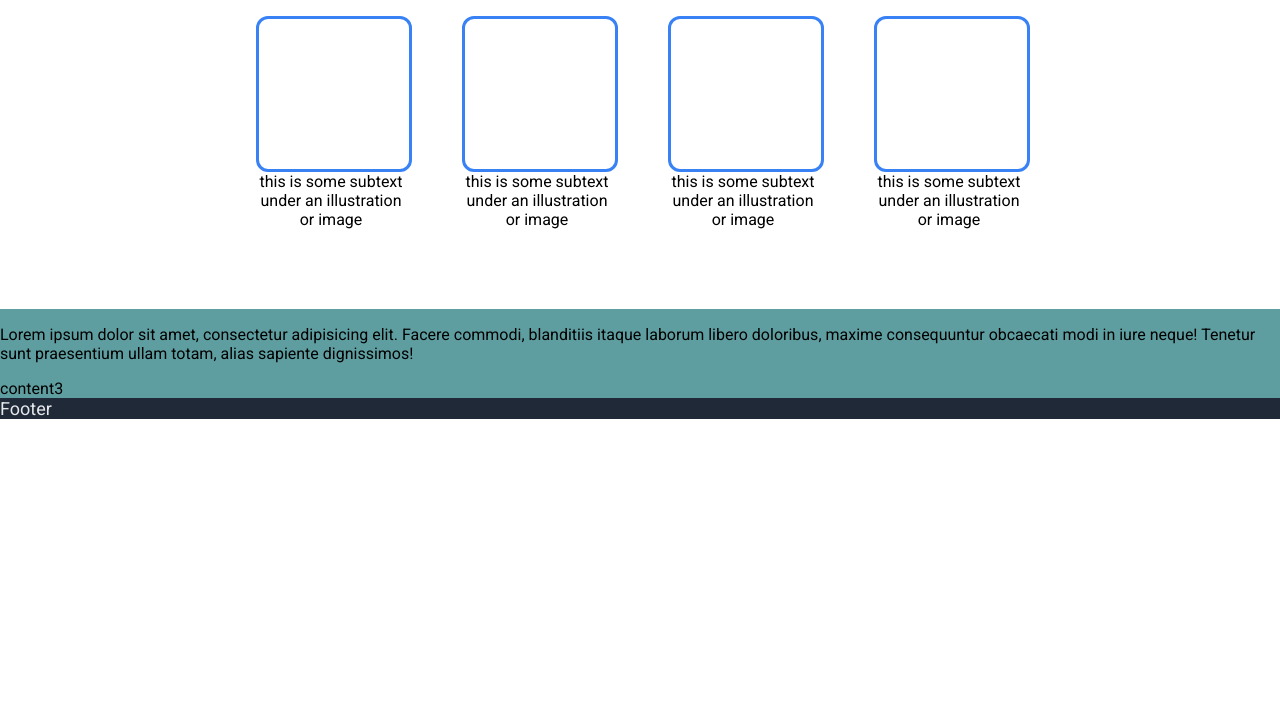
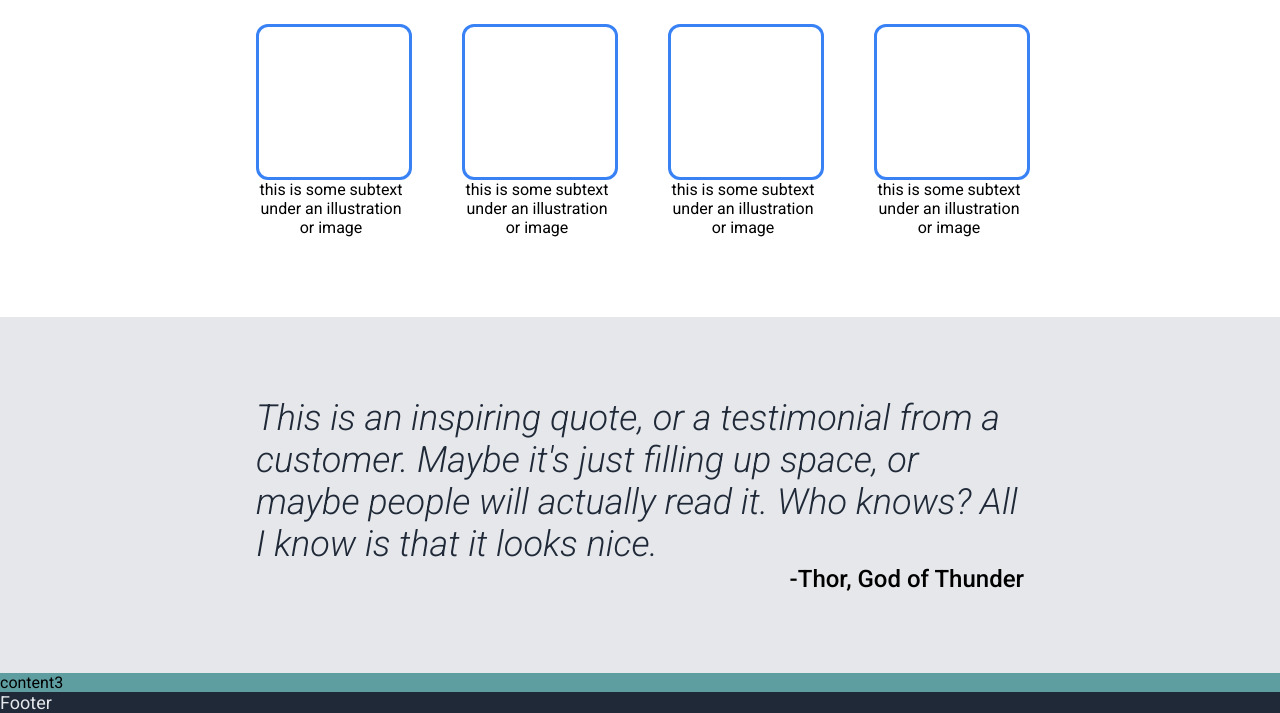
Before and after one commit to nomadevloper/landing-page, a plain HTML site: page index.html in a window 1280 px wide. Shown: the part 545-1258 px from the top of the page. Before the commit the page ends 964 px from the top, so only its background shows below. Drawn offline with Linux system fonts and the light colour scheme.

Commit message:
Make content-2

```diff
--- a/app.css
+++ b/app.css
@@ -1,4 +1,5 @@
-@import url('https://fonts.googleapis.com/css2?family=Roboto:wght@100;300;400;500;700;900&display=swap');
+@import url('https://fonts.googleapis.com/css2?family=Roboto:ital,wght@0,100;0,300;0,400;0,500;0,700;0,900;1,300&display=swap');
+
 
 body {
     margin: 0;
@@ -12,6 +13,11 @@ ul {
     list-style-type: none;
     padding: 0;
     margin: 0;
+}
+
+p {
+    margin: 0;
+    padding: 0;
 }
 
 
@@ -104,6 +110,7 @@ img {
 .content-1 {
     background-color:white;
     text-align: center;
+    padding-top: 40px;
     padding-bottom: 80px;
 }
 
@@ -111,7 +118,7 @@ img {
     font-size: 36px;
     font-weight: 800;
     color: #1F2937;
-    padding: 36px 0;
+    margin-bottom: 40px;
 }
 
 .info {
@@ -130,3 +137,23 @@ img {
     border: 3px solid #3882F6;
     border-radius: 12px;
 }
+
+.content-2 {
+    background-color: #E5E7EB;
+    padding-top: 80px;
+    padding-bottom: 80px;
+}
+
+.quote {
+    font-size: 36px;
+    font-weight: 300;
+    font-style: italic;
+    color: #1F2937;
+}
+
+.author {
+    font-weight: 500;
+    font-size: 24px;
+    display: flex;
+    justify-content: flex-end;
+}
--- a/index.html
+++ b/index.html
@@ -71,7 +71,15 @@
         </div>
 
         <div class="content-2">
-            <p>Lorem ipsum dolor sit amet, consectetur adipisicing elit. Facere commodi, blanditiis itaque laborum libero doloribus, maxime consequuntur obcaecati modi in iure neque! Tenetur sunt praesentium ullam totam, alias sapiente dignissimos!</p>
+            <div class="container">
+                <p class="quote">
+                    This is an inspiring quote, or a testimonial from a customer.
+                    Maybe it's just filling up space, or maybe people will actually read it.
+                    Who knows?
+                    All I know is that it looks nice.
+                </p>
+                <div class="author">-Thor, God of Thunder</div>
+            </div>
         </div>
 
         <div class="content-3">
```
